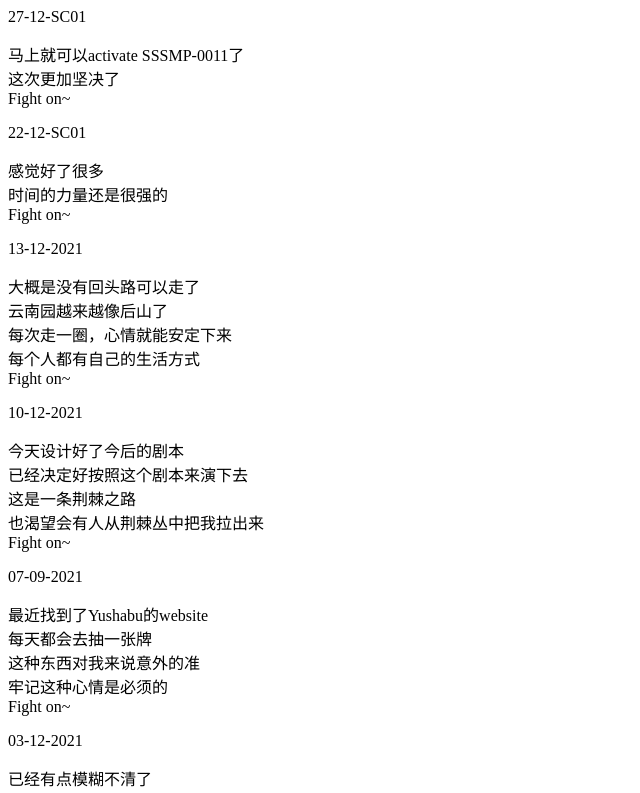
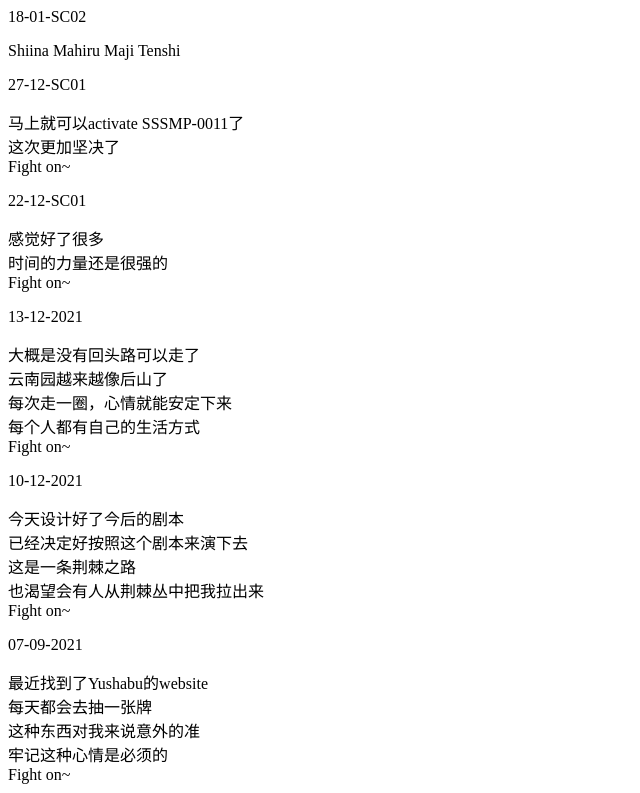
Before and after one commit to KaiqiangYu/KaiqiangYu.github.io, a plain HTML site: page index.html in a window 1280 px wide. Shown: the top 793 px of the page, without its empty margins (0-640 px from the left). Drawn offline with Linux system fonts and the light colour scheme.

Commit message:
Update index.html

```diff
--- a/index.html
+++ b/index.html
@@ -1,6 +1,8 @@
 <html>
   <head><title>Yuiの御记</title></head>
   <body>
+    <p>18-01-SC02</p>
+    Shiina Mahiru Maji Tenshi<br/>
     <p>27-12-SC01</p>
     马上就可以activate SSSMP-0011了<br/>
     这次更加坚决了<br/>
```
